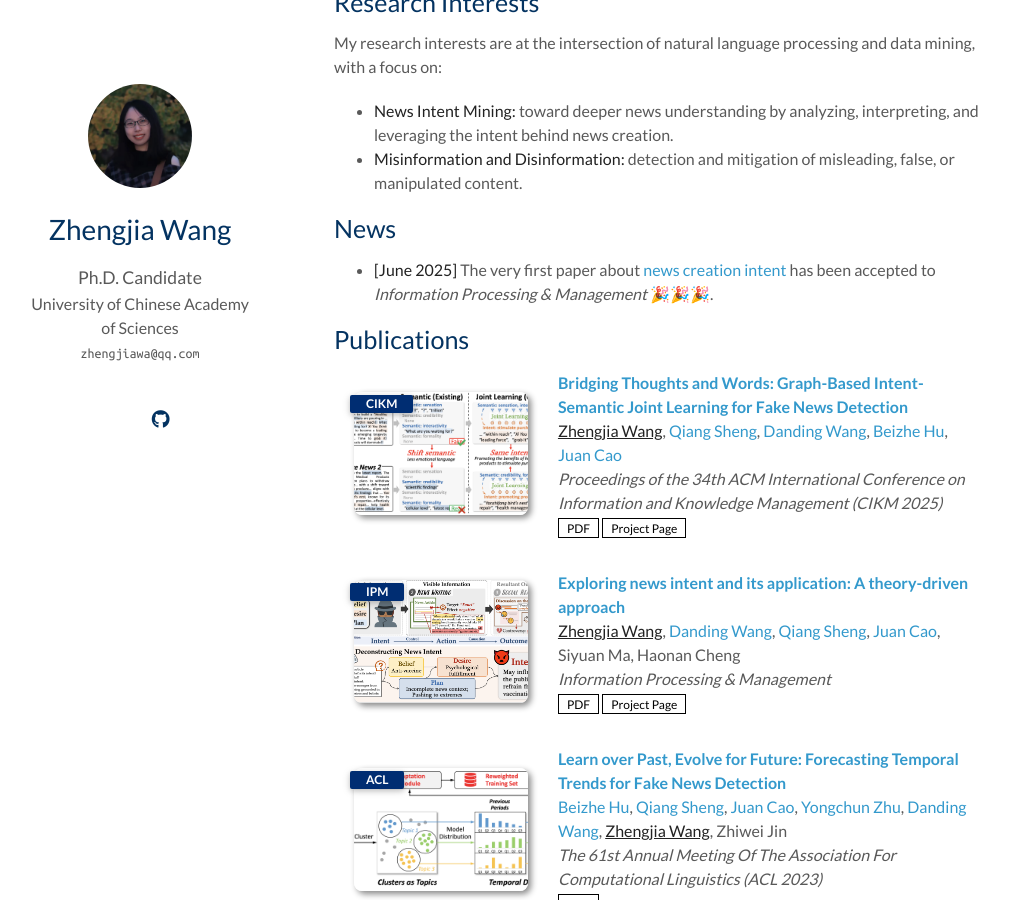
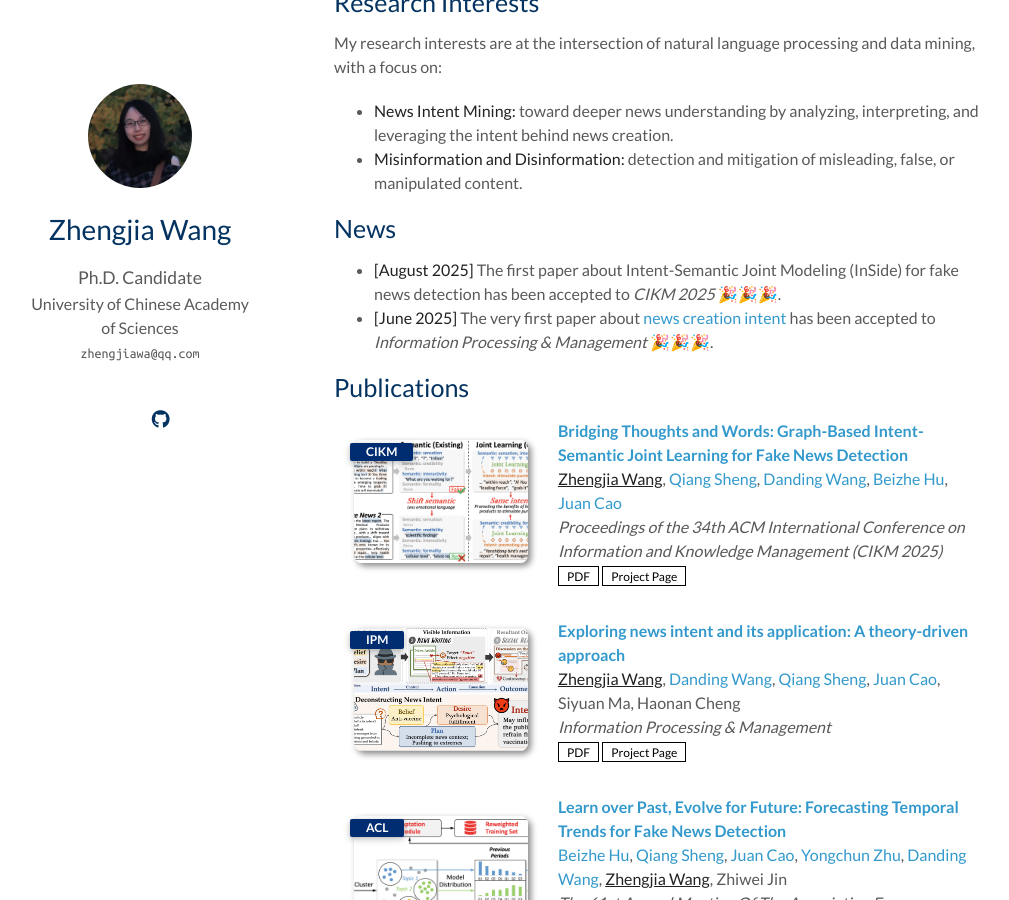
Before and after one commit to zhengjiawa/zhengjiawa.github.io, a Jekyll site: the page built from index.md, in a window 1280 px wide and 900 px high, scrolled down 304 px. Shown: the whole window, without its empty margins (136-1145 px from the left). Built offline with Jekyll 4.4.1, drawn with Linux system fonts in a browser that asks for light colours; a style sheet for code colours, icons or effects is not loaded; our own code applies the rules of GitHub Pages for plain Markdown files.

Commit message:
Add news item for paper acceptance

```diff
--- a/index.md
+++ b/index.md
@@ -17,6 +17,7 @@ My research interests are at the intersection of natural language processing and
 
 ## News
 
+- **[August 2025]** The first paper about Intent-Semantic Joint Modeling (InSide) for fake news detection has been accepted to *CIKM 2025* 🎉🎉🎉.
 - **[June 2025]** The very first paper about [news creation intent](https://doi.org/10.1016/j.ipm.2025.104229) has been accepted to *Information Processing & Management* 🎉🎉🎉.
 
 
```
